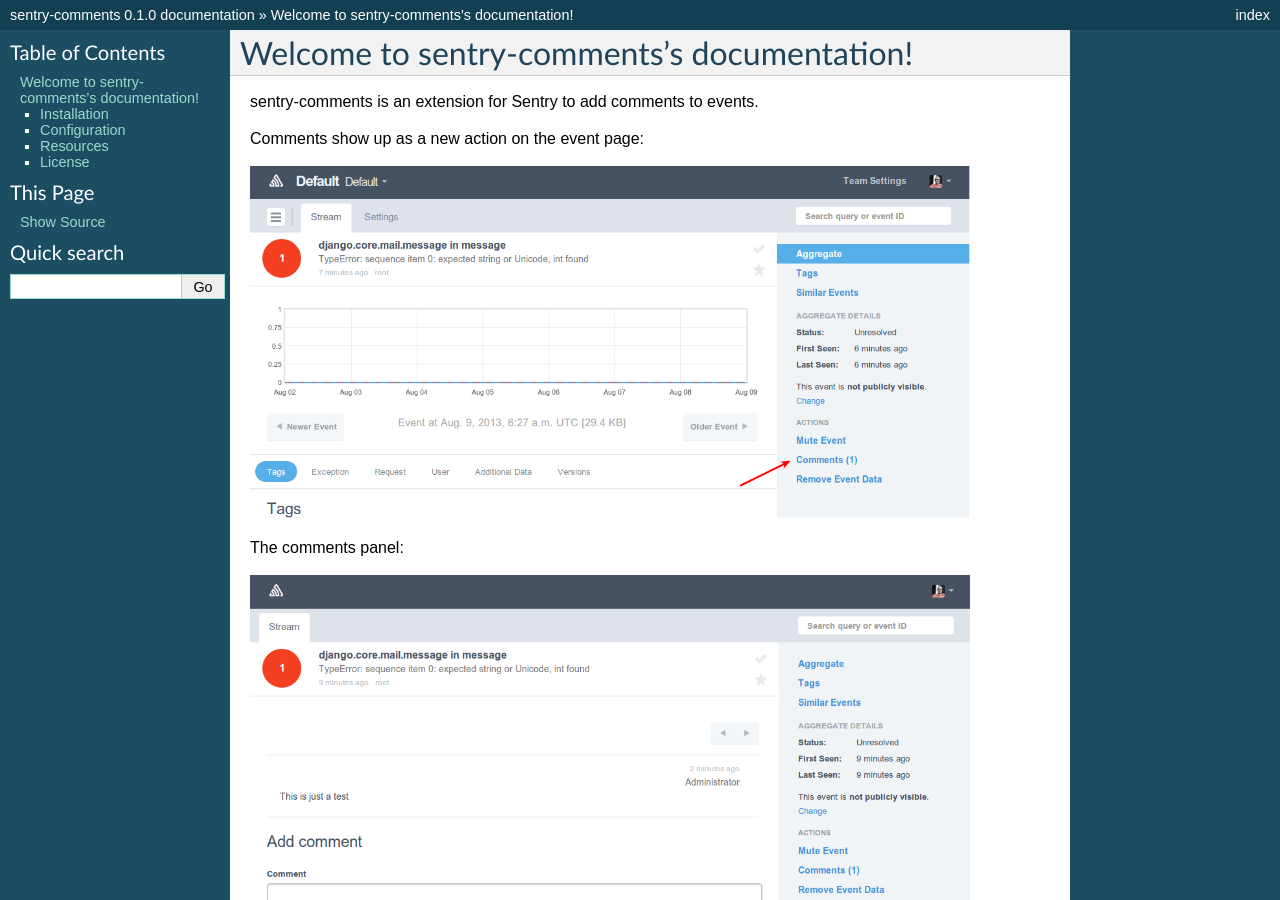
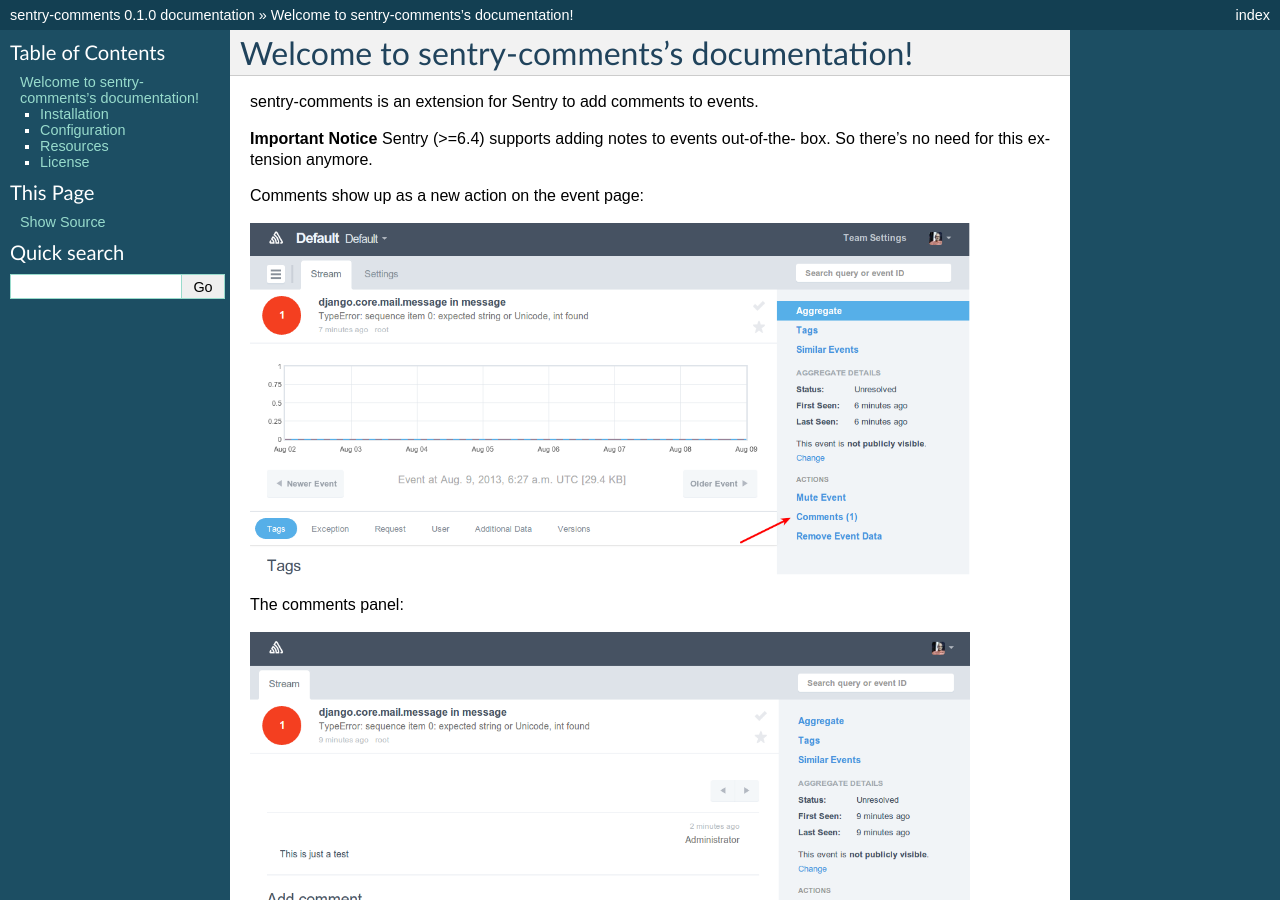
Before and after one commit to andialbrecht/sentry-comments, a Sphinx documentation site: the page built from docs/index.rst, in a window 1280 px wide and 900 px high. Built offline with Sphinx 7.4.7, drawn with Linux system fonts in a browser that asks for light colours.

Commit message:
Add note about Sentry's own comment system.

```diff
--- a/README.rst
+++ b/README.rst
@@ -6,6 +6,9 @@
 
 sentry-comments is an extension for Sentry which lets you add comments
 to sentry events.
+
+**Important Notice** Sentry (>=6.4) supports adding notes to events out-of-the-
+box. So there's no need for this extension anymore.
 
 .. image:: https://sentry-comments.readthedocs.org/en/latest/_images/event.png
    :width: 90%
--- a/docs/index.rst
+++ b/docs/index.rst
@@ -7,6 +7,10 @@
 ===========================================
 
 sentry-comments is an extension for Sentry to add comments to events.
+
+**Important Notice** Sentry (>=6.4) supports adding notes to events out-of-the-
+box. So there's no need for this extension anymore.
+
 
 Comments show up as a new action on the event page:
 
```
